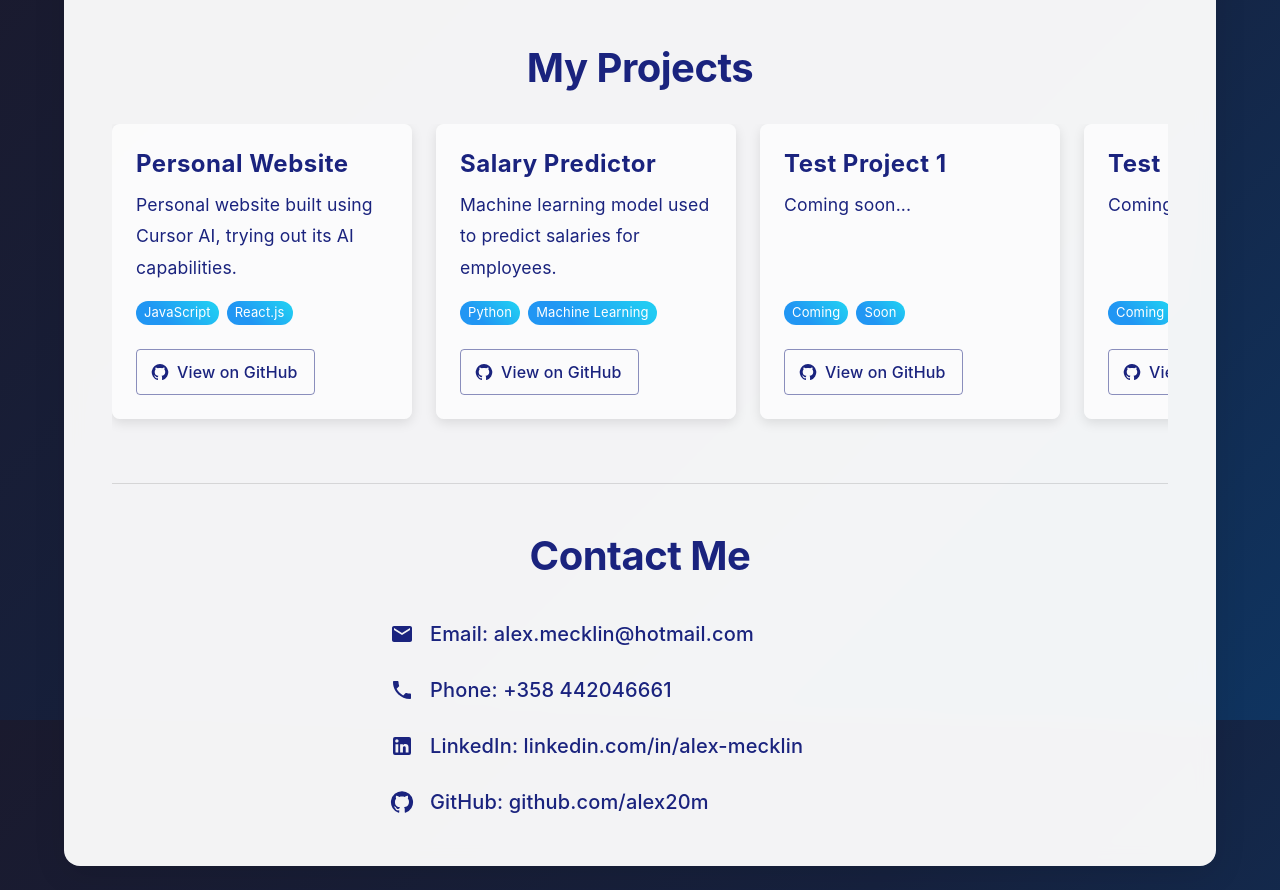
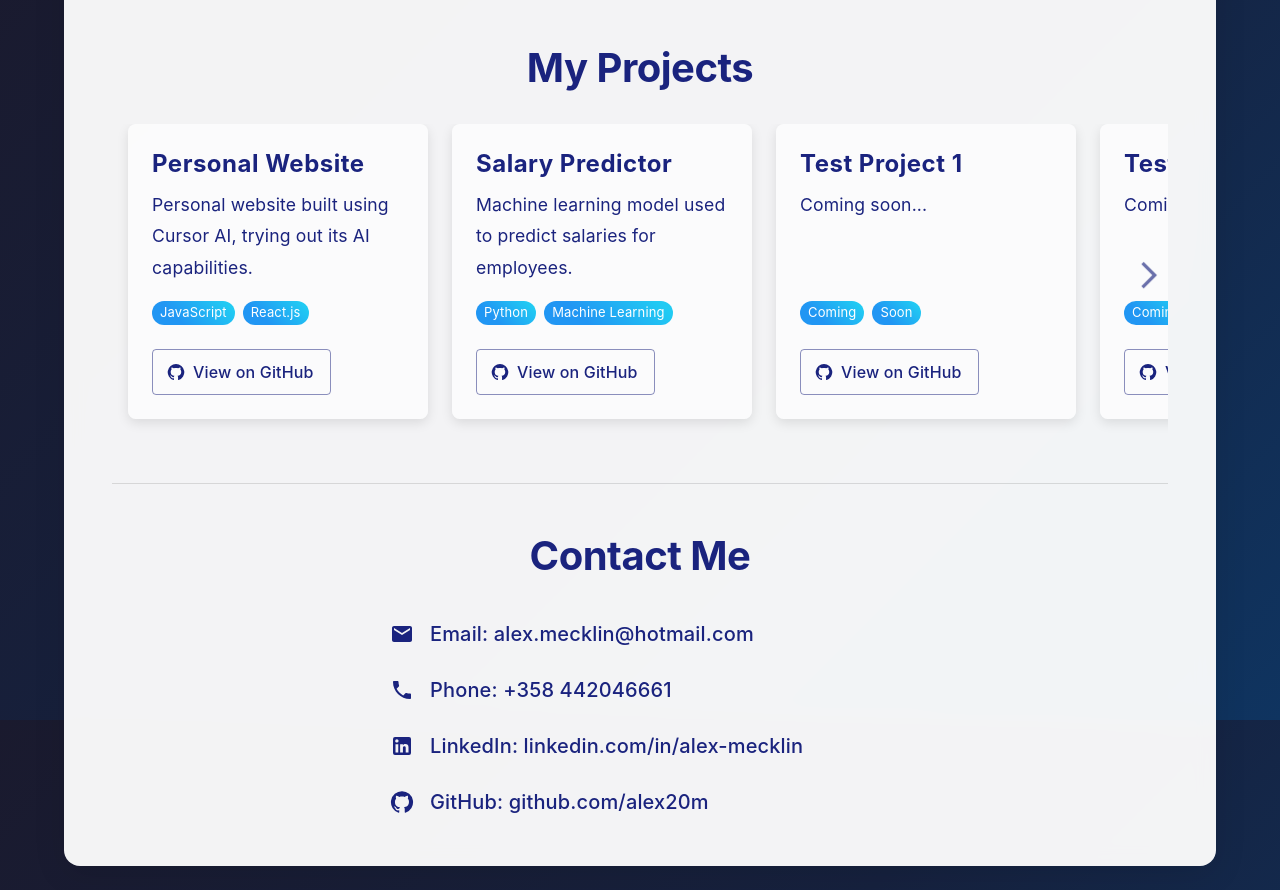
Before and after one commit to alex20m/website, a React (Create React App) app: page / in a window 1280 px wide. Shown: the part 2480-3370 px from the top of the page. Built offline with nearby package versions, Linux system fonts and the light colour scheme.

Commit message:
Scroll arrow added

```diff
--- a/src/pages/Projects.js
+++ b/src/pages/Projects.js
@@ -1,8 +1,31 @@
 import { Typography, Box, Button, Chip } from '@mui/material';
 import { motion } from 'framer-motion';
 import GitHubIcon from '@mui/icons-material/GitHub';
+import ArrowForwardIosIcon from '@mui/icons-material/ArrowForwardIos';
+import { useState, useRef, useEffect } from 'react';
 
 function Projects() {
+  const [showArrow, setShowArrow] = useState(true);
+  const scrollContainerRef = useRef(null);
+
+  const handleScroll = () => {
+    if (scrollContainerRef.current) {
+      const { scrollLeft, scrollWidth, clientWidth } = scrollContainerRef.current;
+      const isAtEnd = Math.abs(scrollWidth - clientWidth - scrollLeft) < 1;
+      setShowArrow(!isAtEnd);
+    }
+  };
+
+  useEffect(() => {
+    const scrollContainer = scrollContainerRef.current;
+    if (scrollContainer) {
+      scrollContainer.addEventListener('scroll', handleScroll);
+      // Initial check
+      handleScroll();
+      return () => scrollContainer.removeEventListener('scroll', handleScroll);
+    }
+  }, []);
+
   const projects = [
     {
       title: "Personal Website",
@@ -45,12 +68,49 @@ function Projects() {
         My Projects
       </Typography>
 
+      <Box sx={{ position: 'relative' }}>
+        {showArrow && (
           <Box
+            sx={{
+              position: 'absolute',
+              right: 0,
+              top: '50%',
+              transform: 'translateY(-50%)',
+              zIndex: 1,
+              animation: 'pulse 2s infinite',
+              '@keyframes pulse': {
+                '0%': {
+                  opacity: 0.5,
+                  transform: 'translateY(-50%) translateX(0)',
+                },
+                '50%': {
+                  opacity: 1,
+                  transform: 'translateY(-50%) translateX(-10px)',
+                },
+                '100%': {
+                  opacity: 0.5,
+                  transform: 'translateY(-50%) translateX(0)',
+                },
+              },
+            }}
+          >
+            <ArrowForwardIosIcon
+              sx={{
+                color: 'primary.main',
+                fontSize: '2rem',
+              }}
+            />
+          </Box>
+        )}
+
+        <Box
+          ref={scrollContainerRef}
           sx={{
             display: 'flex',
             gap: 3,
             overflowX: 'auto',
-          pb: 2, // Add padding bottom for scrollbar
+            pb: 2,
+            px: 2,
             '::-webkit-scrollbar': {
               height: 8,
             },
@@ -66,7 +126,12 @@ function Projects() {
               },
             },
             scrollBehavior: 'smooth',
-          msOverflowStyle: 'none', // Hide scrollbar in IE/Edge
+            msOverflowStyle: 'none',
+            '&::after': {
+              content: '""',
+              minWidth: '40px',
+              height: '100%',
+            },
           }}
         >
           {projects.map((project, index) => (
@@ -160,6 +225,7 @@ function Projects() {
           ))}
         </Box>
       </Box>
+    </Box>
   );
 }
 
```
Lines whose indentation alone changed are shown as unchanged.
